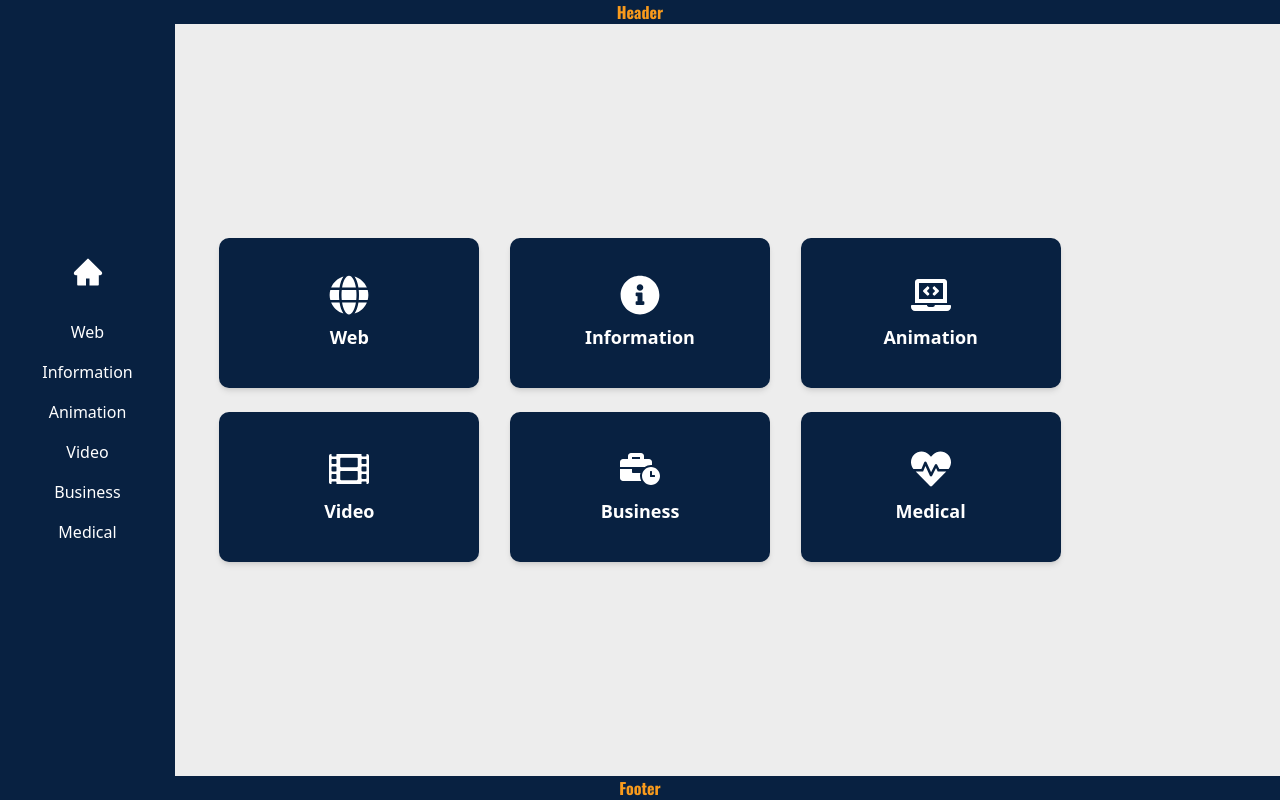
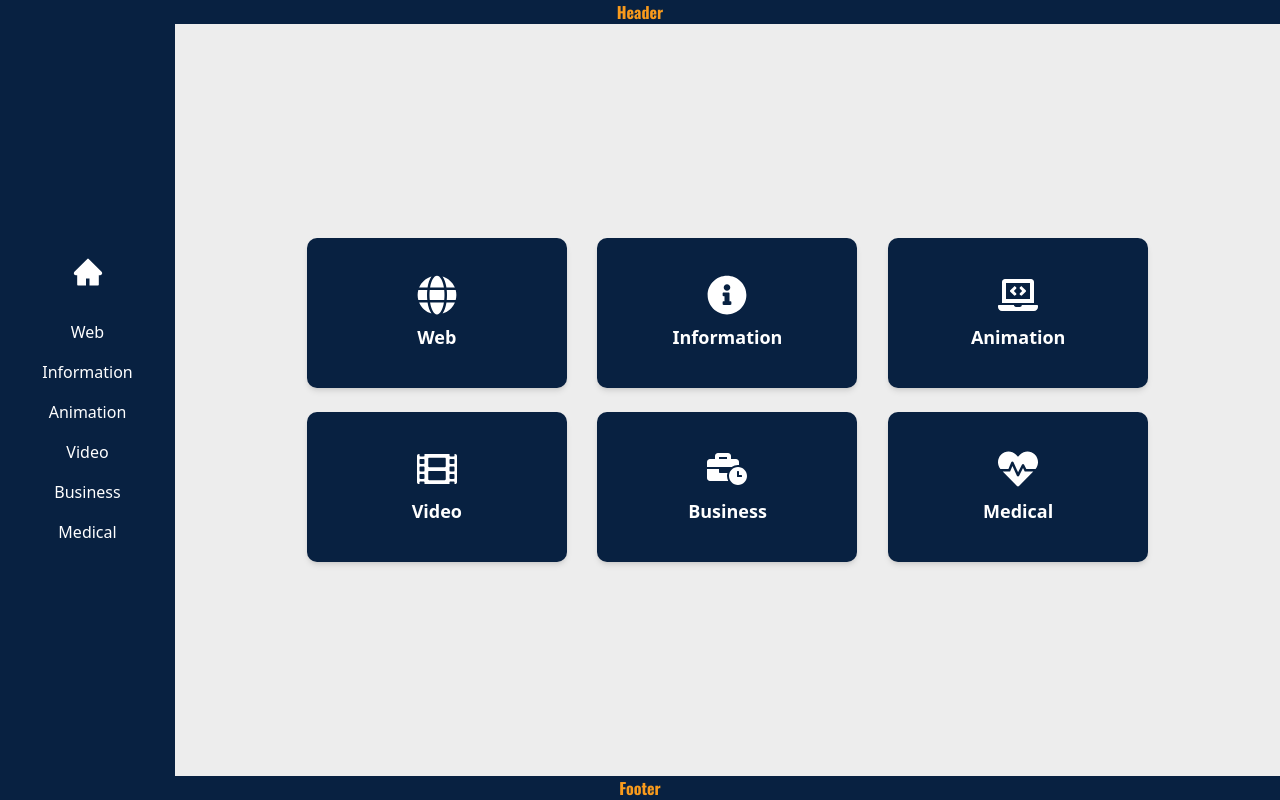
Before and after one commit to lauruswebdesign-wes/skills, a React (Vite) app: page / in a window 1280 px wide. Built offline with nearby package versions, Linux system fonts and the light colour scheme; a web font is replaced by a local one.

Commit message:
Fixed design layout centering content in relation to vertical nav

```diff
--- a/src/layouts/AppLayout.jsx
+++ b/src/layouts/AppLayout.jsx
@@ -15,7 +15,7 @@
       <Header className="bg-primary" />
       <div className="flex">
         <VerticalMenu />
-        <main className="flex-1 flex justify-center p-4">
+        <main className="flex-1 flex justify-center p-4 ml-[175px]">
           <div className={`${containerWidth} mx-auto p-6`}>
             <Outlet />
           </div>
```
